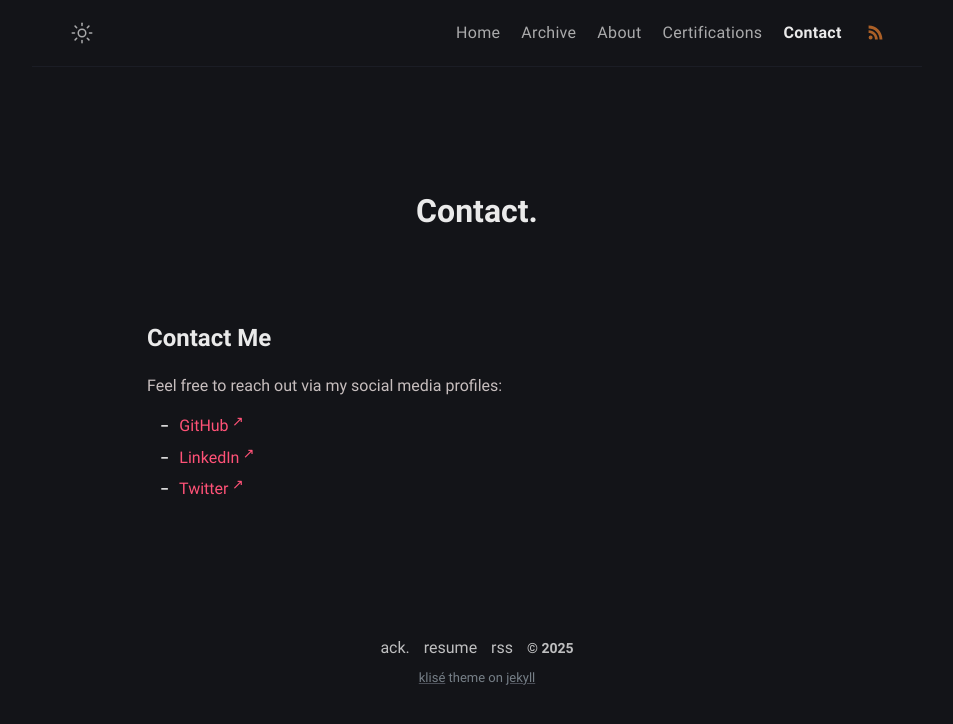
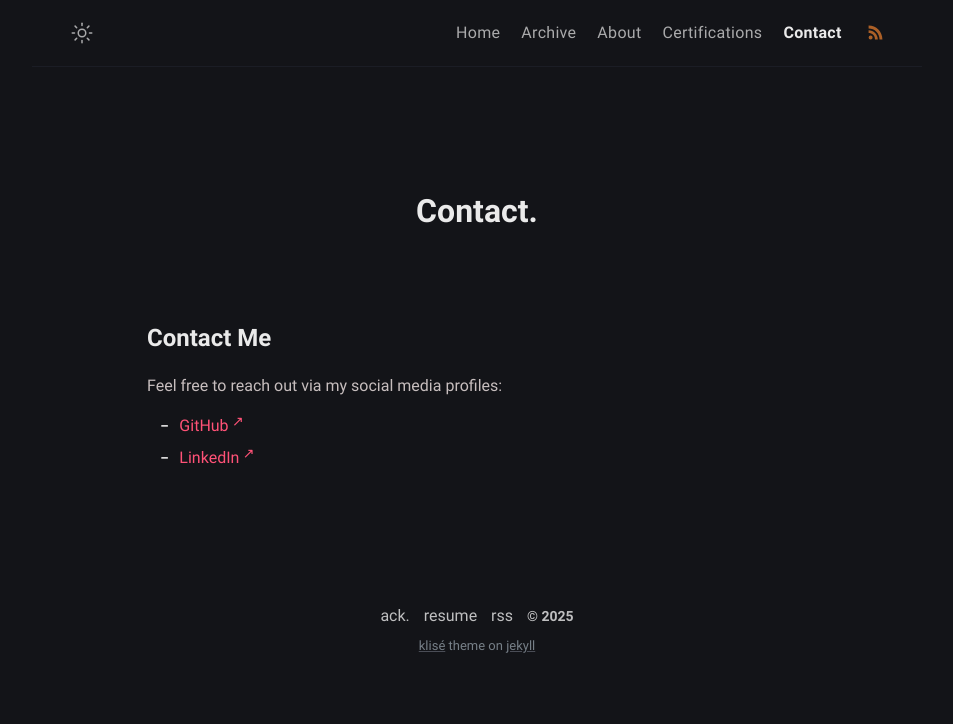
Before and after one commit to Extravenger/extravenger.github.io, a Jekyll site: the page built from contact.md, in a window 1280 px wide. Shown: the top 724 px of the page, without its empty margins (163-1116 px from the left). Built offline with Jekyll 4.4.1, drawn with Linux system fonts in a browser that asks for light colours.

Commit message:
Update contact.md

```diff
--- a/contact.md
+++ b/contact.md
@@ -9,9 +9,8 @@ permalink: /contact/
   <p>Feel free to reach out via my social media profiles:</p>
 
   <ul class="social-links">
-    <li><a href="https://github.com/yourusername" target="_blank"><i class="fab fa-github"></i> GitHub</a></li>
-    <li><a href="https://www.linkedin.com/in/yourlinkedinprofile" target="_blank"><i class="fab fa-linkedin"></i> LinkedIn</a></li>
-    <li><a href="https://twitter.com/yourusername" target="_blank"><i class="fab fa-twitter"></i> Twitter</a></li>
+    <li><a href="https://github.com/Extravenger" target="_blank"><i class="fab fa-github"></i> GitHub</a></li>
+    <li><a href="https://www.linkedin.com/in/amitmorr/" target="_blank"><i class="fab fa-linkedin"></i> LinkedIn</a></li>
     <!-- Add more social links as needed -->
   </ul>
 </div>
```
